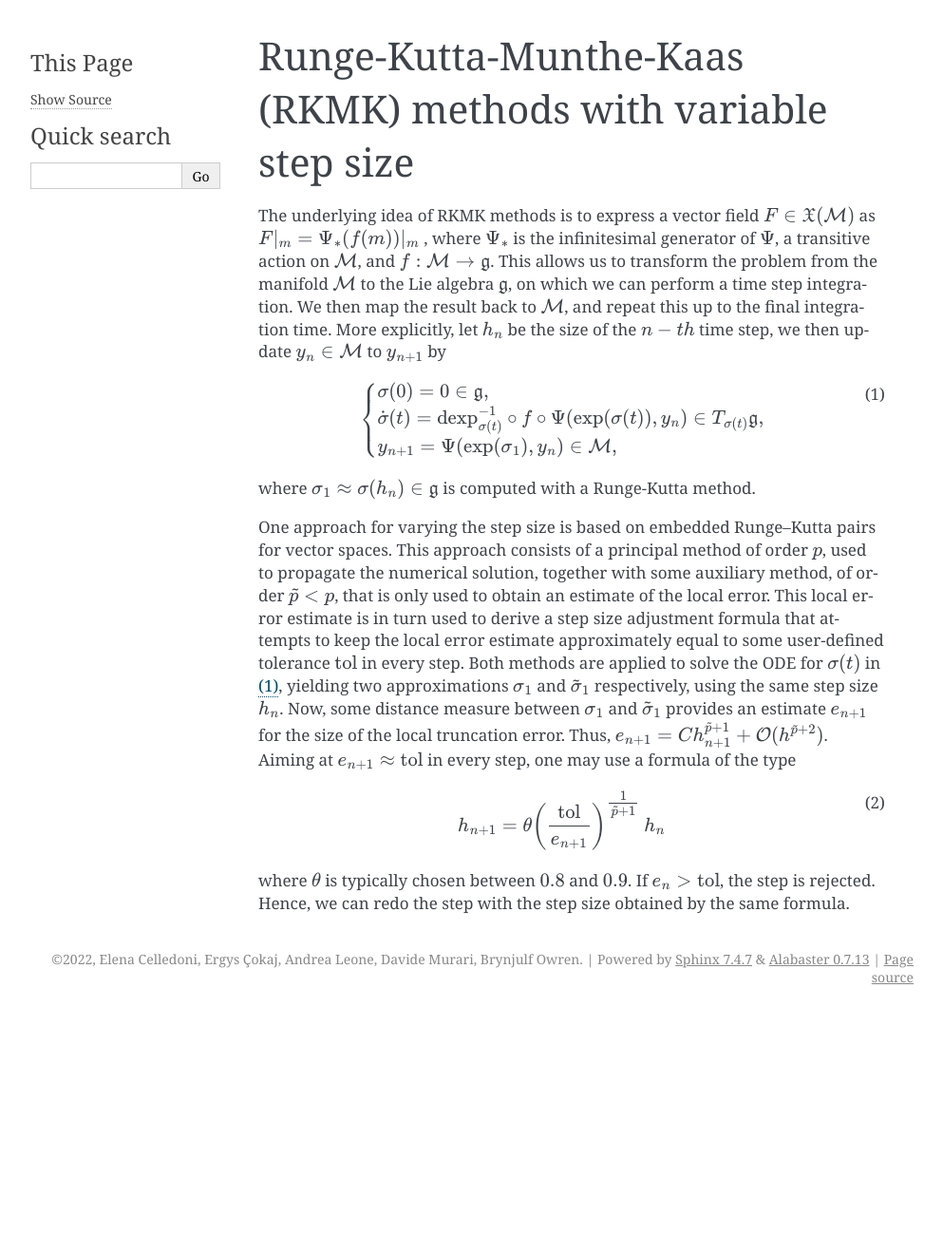
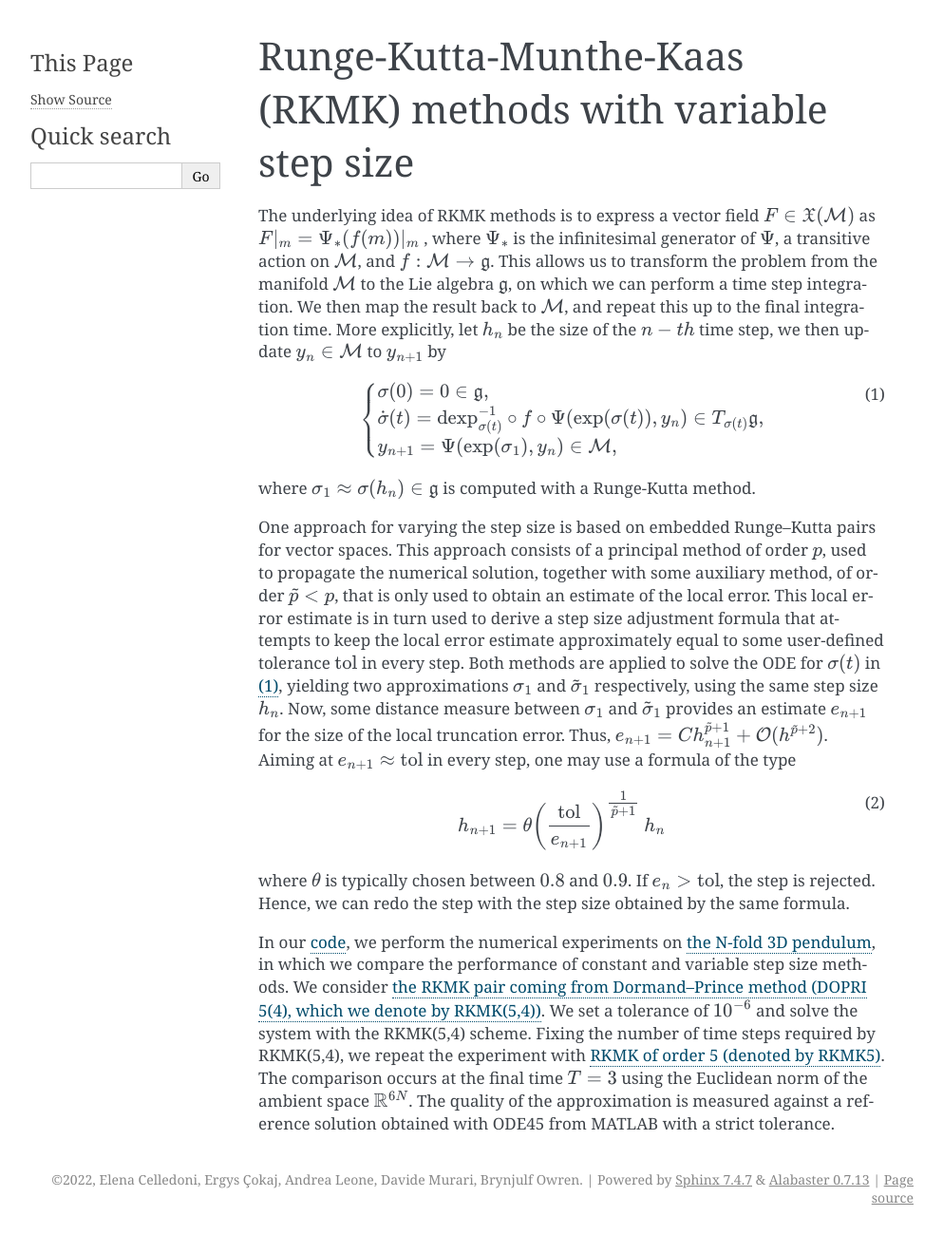
Before and after one commit to THREAD-3-2/variable_stepsize_lie_group_integrator, a Sphinx documentation site: the page built from docs/RKMK_var_step.rst, in a window 1280 px wide. Shown: the whole page at 95% size, without its empty margins (148-1141 px from the left). Built offline with Sphinx 7.4.7, drawn with Linux system fonts in a browser that asks for light colours; before the commit the page ends 1068 px from its top, so only the background shows below that.

Commit message:
Update RKMK_var_step.rst

```diff
--- a/docs/RKMK_var_step.rst
+++ b/docs/RKMK_var_step.rst
@@ -34,3 +34,10 @@ h_{n+1}^{\tilde{p}+1}+\mathcal{O}(h^{\tilde{p}+2})`. Aiming at :math:`e_{n+1}\ap
 
 where :math:`\theta` is typically chosen between :math:`0.8` and :math:`0.9`.
 If :math:`e_n>\textrm{tol}`, the step is rejected. Hence, we can redo the step with the step size obtained by the same formula.
+
+In our `code <https://github.com/THREAD-3-2/variable_stepsize_lie_group_integrator/tree/main/src>`_, we perform the numerical experiments on `the N-fold 3D pendulum <https://thread-3-2.github.io/variable_stepsize_lie_group_integrator/tredpend.html>`_, in which we compare the performance of constant and variable step size methods.
+We consider `the RKMK pair coming from Dormand–Prince method (DOPRI 5(4), which we denote by RKMK(5,4)) <https://github.com/THREAD-3-2/variable_stepsize_lie_group_integrator/blob/main/src/integrators/RKMK45.m>`_.
+We set a tolerance of :math:`10^{-6}` and solve the system with the RKMK(5,4) scheme.
+Fixing the number of time steps required by RKMK(5,4), we repeat the experiment with `RKMK of order 5 (denoted by RKMK5) <https://github.com/THREAD-3-2/variable_stepsize_lie_group_integrator/blob/main/src/integrators/RKMK5.m>`_.
+The comparison occurs at the final time :math:`T=3` using the Euclidean norm of the ambient space :math:`\mathbb{R}^{6N}`.
+The quality of the approximation is measured against a reference solution obtained with ODE45 from MATLAB with a strict tolerance.
```
